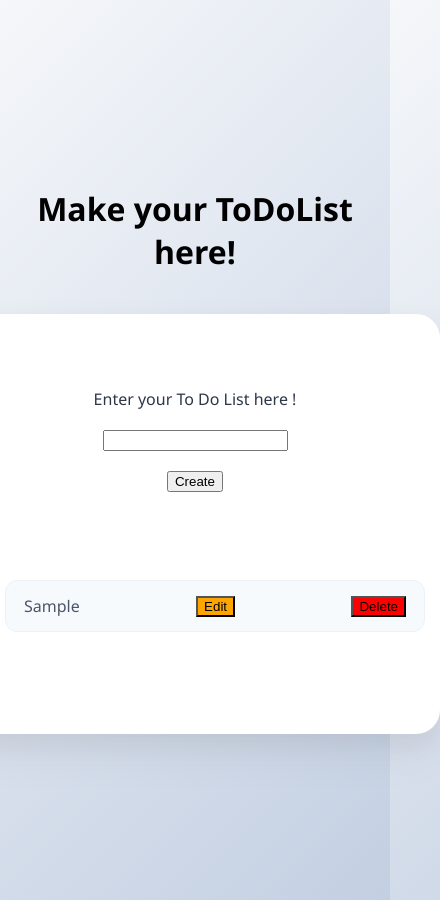
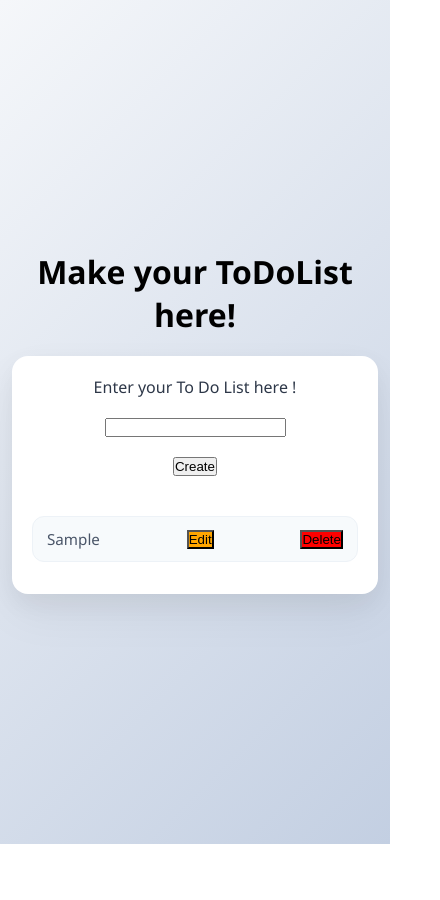
Before and after one commit to abdulwahid-codes/javascript-todo-list, a plain HTML site: page index.html in a window 390 px wide. Both pictures are taken after typing "Sample" into the empty fields and a click on the button "Create". Shown: the whole page, 440 px wide, since content can reach past the window. After the commit the page ends 844 px from the top, so only its background shows below. Drawn offline with Linux system fonts and the light colour scheme.

Commit message:
CSS file Updated

```diff
--- a/TDL.css
+++ b/TDL.css
@@ -1,4 +1,3 @@
- Universal reset for clean layout calculation */
 * {
   box-sizing: border-box;
   margin: 0;
@@ -24,7 +23,10 @@ div {
   padding: 35px;
   gap: 20px;
   margin-top: 20px;
-  min-width: 420px;
+
+  width: 100%;
+  max-width: 450px;
+
   min-height: 350px;
   border: none;
   background-color: #ffffff;
@@ -33,10 +35,10 @@ div {
   box-shadow: 0 10px 25px rgba(0, 0, 0, 0.05), 0 20px 48px rgba(0, 0, 0, 0.05);
 }
 
-/* List styling */
+
 #lst {
   min-width: 100%;
-  list-style: none; /* Removes ugly default bullet points */
+  list-style: none;
 }
 
 #lst li {
@@ -52,9 +54,28 @@ div {
   font-weight: 500;
   transition: all 0.2s ease;
 }
+
 #lst li:hover {
   transform: translateY(-2px);
   box-shadow: 0 5px 15px rgba(0, 0, 0, 0.03);
   background-color: #fff;
   border-color: #e2e8f0;
 }
+
+
+@media (max-width: 480px) {
+  body {
+    padding: 12px;
+  }
+
+  div {
+    padding: 20px;
+    min-height: auto;
+    border-radius: 16px;
+   }
+
+  #lst li {
+    padding: 12px 14px;
+    font-size: 0.95rem;
+    }
+}
```
